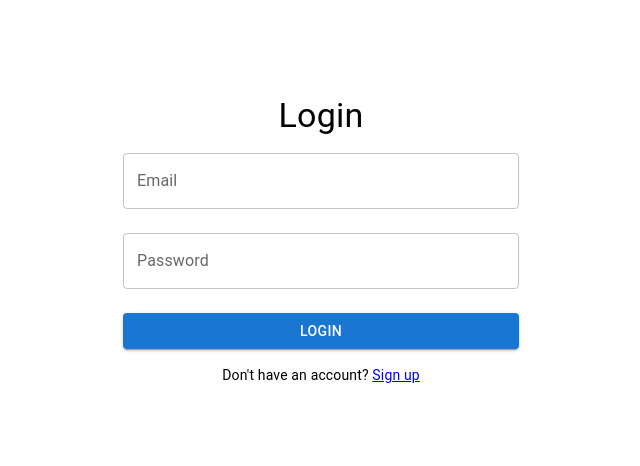
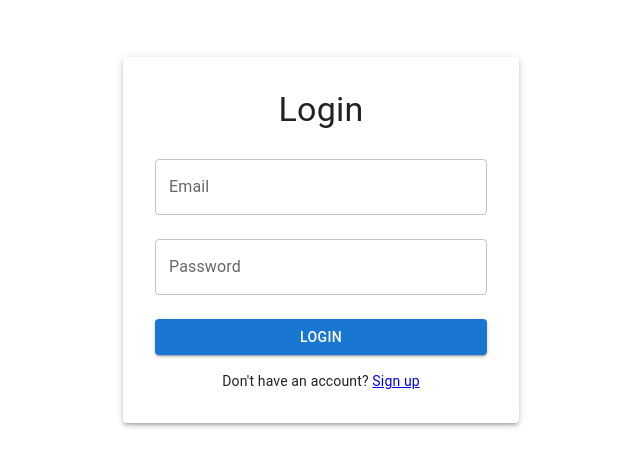
Before and after one commit to JiangqiSu/ZipLinker, a React (Create React App) app in the folder frontend/my-app/: page /login in a window 1280 px wide. Shown: the part 160-626 px from the top of the page, without its empty margins (319-959 px from the left). Built offline with nearby package versions, Linux system fonts and the light colour scheme.

Commit message:
modify UI

```diff
--- a/frontend/my-app/src/Pages/Login.tsx
+++ b/frontend/my-app/src/Pages/Login.tsx
@@ -1,6 +1,6 @@
 import React, { useState } from 'react';
 import { Link } from 'react-router-dom';
-import { Box, Container, TextField, Button, Typography } from '@mui/material';
+import { Box, Container, TextField, Button, Typography, Paper } from '@mui/material';
 
 const Login = () => {
     const [email, setEmail] = useState('');
@@ -21,7 +21,10 @@ const Login = () => {
                     minHeight: '100vh',
                   }}
             >
-                <Typography variant="h4">Login</Typography>
+                <Paper elevation={3} sx={{ padding: '2rem', textAlign: 'center' }}>
+                    <Typography variant="h4" gutterBottom>
+                        Login
+                    </Typography>
                     <form>
                         <TextField
                             fullWidth
@@ -51,8 +54,8 @@ const Login = () => {
                     <Typography variant="body2" sx={{ marginTop: 2 }}>
                         Don't have an account? <Link to="/signup">Sign up</Link>
                     </Typography>
+                </Paper>
             </Box>
-
         </Container>
     );
 };
--- a/frontend/my-app/src/Pages/Signup.tsx
+++ b/frontend/my-app/src/Pages/Signup.tsx
@@ -1,6 +1,6 @@
 import React, { useState } from 'react';
 import { Link } from 'react-router-dom';
-import { Box, Container, TextField, Button, Typography } from '@mui/material';
+import { Box, Container, TextField, Button, Typography, Paper } from '@mui/material';
 
 const Signup = () => {
     const [email, setEmail] = useState('');
@@ -21,6 +21,7 @@ const Signup = () => {
                     minHeight: '100vh',
                 }}
             >
+                <Paper elevation={3} sx={{ padding: '2rem', textAlign: 'center' }}>
                     <Typography variant="h4">Sign up</Typography>
                     <form>
                         <TextField
@@ -51,6 +52,7 @@ const Signup = () => {
                     <Typography variant="body2" sx={{ marginTop: 2 }}>
                         Already have an account? <Link to="/login">Login</Link>
                     </Typography>
+                </Paper>
             </Box>
         </Container>
     );
```
Lines whose indentation alone changed are shown as unchanged.
